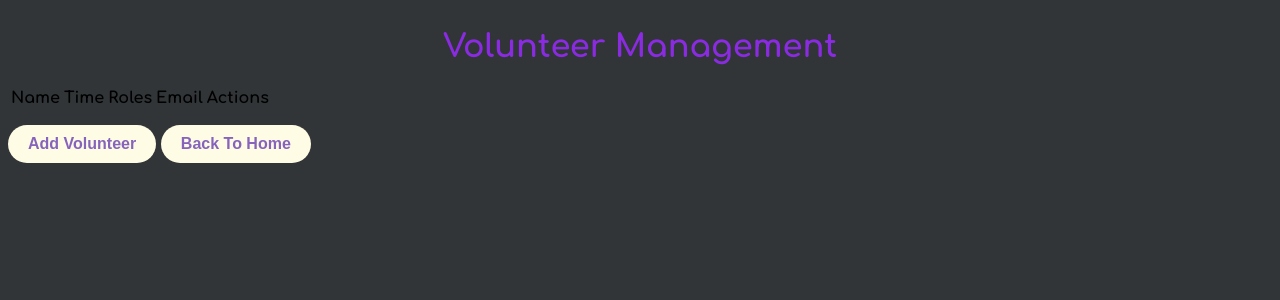
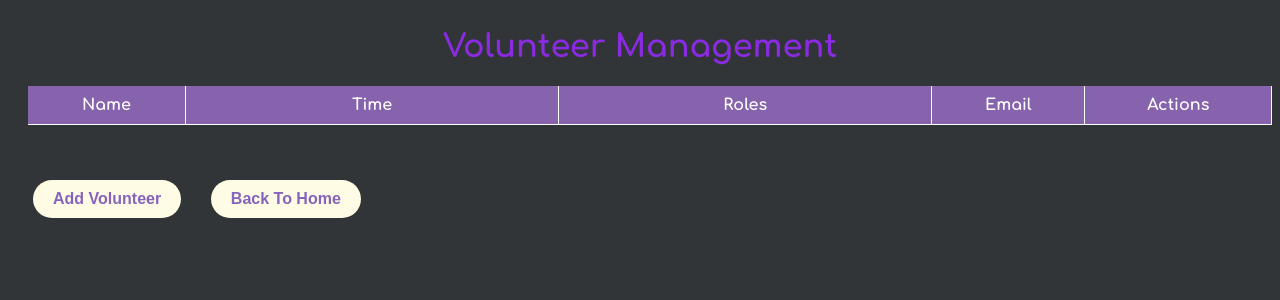
Before and after one commit to tylerglendinning69/KV6002_GroupProject, a PHP site: page /MVolunteerManagement.html in a window 1280 px wide. Shown: the top 300 px of the page. Run offline with PHP 8.4, Linux system fonts and the light colour scheme; lists and menus that the app fills with data are empty.

Commit message:
Added CSS back

```diff
--- a/TB05_Project/TB05css.css
+++ b/TB05_Project/TB05css.css
@@ -54,6 +54,8 @@ input {
     align-items: center;
 }
 
+
+
 .loginBtns .extraBtns3:hover{
     background-color: #1c1d21;
 }
@@ -96,7 +98,6 @@ input {
 .login-body .logoHeading{
     font-size: xx-large;
 }
-
 /* ******************************************************* */
 
 /*-table Input Form*/
@@ -114,6 +115,7 @@ input {
     background-color: #8663bc;
     margin-top: 20px;
     overflow-x: auto; /* Enable horizontal scrolling for smaller screens */
+
 }
 
 /* Header Cells */
@@ -245,8 +247,10 @@ label {
 }
 
 .schedule div {
+    /*border: 1px solid #8663bc;*/
     padding: 10px;
     text-align: center;
+    /*background-color: #1c1d21;*/
     color: #fefce5;
 }
 
@@ -259,6 +263,8 @@ label {
 .schedule-row {
     display: contents;
 }
+
+
 
 .ManLogin{
     margin: 5px;
@@ -304,6 +310,7 @@ label {
     border: 1px solid #1c1d21;
 }
 
+
 .button-container {
     flex: 1;
     display: flex;
@@ -332,10 +339,12 @@ a {
 
 /* Highlight selected time slot */
 .timetable-cell.selected {
-    background-color: #90caf9;
+    background-color: #90caf9; /* Light blue for selection */
     color: #fff;
-    border: 2px solid #005f4b;
+    border: 2px solid #005f4b; /* Darker border for emphasis */
 }
+
+
 
 /*ManagementHome*/
 .darkBody {
@@ -343,15 +352,14 @@ a {
     display: flex;
     flex-direction: column;
     background-color: #313537;
+
 }
-
-.button-container {
+.button-container{
     display: flex;
     flex-direction: row;
     height: 100px;
 }
-
-.MngFeatures {
+.MngFeatures{
     display: flex;
     flex-direction: column;
     place-self: center;
@@ -361,16 +369,17 @@ a {
     margin-left: 10px;
 }
 
-.MngFeatureBtns {
+.MngFeatureBtns{
     margin-top: 10px;
     background-color:#1c1d21 ;
     padding: 15px;
     width: 100%;
     border-radius: 50px;
     transition: background-color 0.25s;
+
 }
 
-.MngFeatureBtns:hover {
+.MngFeatureBtns:hover{
     background-color: #8663bc;
 }
 
@@ -381,16 +390,16 @@ a {
     margin-top: 10px;
 }
 
-.logoHeading {
+.logoHeading{
     color: #f0f0f0;
 }
 
-.heading1 {
+.heading1{
     color: #8663bc;
     font-size: larger;
 }
 
-.extraBtns {
+.extraBtns{
     color: #8663bc;
     font-weight: bold;
     background-color: #fefce5;
@@ -399,7 +408,7 @@ a {
     height: min-content;
 }
 
-.extraBtns:hover {
+.extraBtns:hover{
     color: #f0f0f0;
     background-color: #8663bc;
 }
@@ -412,63 +421,67 @@ a {
     margin-top: 75px;
 }
 
-.footer-content {
+.footer-content{
     padding: 20px;
     font-weight: bold;
+
+
 }
 
-.fcontent {
+.fcontent{
     color: #8663bc;
 }
 
 /*MShiftManagement*/
-.ManagementBtns .extraBtns {
+.ManagementBtns .extraBtns{
     margin-left: 5px;
+
 }
 
-.ManagementBtns {
+.ManagementBtns{
     margin-top: 20px;
 }
 
 /*Role Management*/
-.fontRole {
+.fontRole{
     color: white;
     margin-left: 15px;
     font-weight: 500;
 }
 
-.btnMargin {
+.btnMargin{
     margin-top: 15px;
+
 }
 
-.roleMng-container {
+.roleMng-container{
     display: flex;
     align-self: center;
     flex-direction: column;
 }
 
-.roleInput {
+.roleInput{
     margin-left: 15px;
 }
 
-.roleType {
+.roleType{
     padding: 15px;
     font-weight: bold;
     border: 2px solid #8663ac;
     color: white;
     font-size: medium;
     border-radius: 20px;
-    background-color: #1c1d21;
+    background-color: #1c1d21
 }
 
-.heading2 {
+.heading2{
     color: #fefce5;
     font-weight: 700;
     margin: 10px;
     font-size: larger;
 }
 
-.role-container .header {
+.role-container .header{
     padding-top: 10px;
     padding-bottom: 10px;
     text-align: center;
@@ -476,29 +489,29 @@ a {
 
 /*Add Shift*/
 
-.shift-container {
+.shift-container{
     background-color: #1c1d21;
     height: fit-content;
     width: auto;
     border: 5px solid #8663ac;
 }
 
-.shiftHeadings {
+.shiftHeadings{
     color:#fefce5 ;
     margin: 10px;
 }
 
-.shiftSelect {
+.shiftSelect{
     padding: 5px;
     border-radius: 10px;
     border: 5px solid #8663ac;
 }
 
-.saveShift {
+.saveShift{
     margin:10px;
 }
 
-.roleMargins {
+.roleMargins{
     margin-left: 10px;
     margin-right: 10px;
     background-color: #1c1d21;
@@ -508,42 +521,328 @@ a {
     border-radius: 5px;
 }
 
+
 #roles-container label {
     margin: 5px 0;
     font-size: medium;
     color: #fefce5;
 }
 
-.scheduleForm {
+.scheduleForm{
     display: flex;
     align-self: center;
     margin-top: 100px;
+
 }
 
-#scheduleForm {
+#scheduleForm{
     background-color: #fefce5;
+    padding: 30px;
+    border-radius: 30px;
+}
+
+.workHrsBack{
+    display: flex;
+    justify-self: center;
+    margin-top: 50px;
+}
+
+.heading-label{
+    margin-top: 15px;
+
+}
+
+/*Edit Shifts*/
+
+.extraBtns2{
+
+    font-weight: bold;
+    background-color:#1c1d21 ;
+    border-radius: 50px;
+    transition: background-color 0.25s, color 0.25s, border 0.25s;
+    height: min-content;
+    border: 3px solid #8663ac;
+}
+
+.extraBtns2:hover{
+    color: #f0f0f0;
+    background-color: #8663bc;
+    border: 3px solid black;
+}
+
+.shiftsList{
+    display: flex;
+    flex-wrap: wrap;
+    margin-left: 30px;
+    justify-content: center;
+}
+
+.extraBtnEdit{
+    display: flex;
+    align-self: center;
+    margin-top: 150px;
+}
+
+.editShiftContainer{
+    display: flex;
+    align-self: center;
+    background-color: #fefce5;
+    padding: 30px;
+    border-radius: 20px;
+    border: 5px solid #8663ac;
+}
+
+.editShiftContainer .roleType{
+    margin-bottom: 15px;
+    margin-top: 10px;
+}
+
+.editShiftContainer .extraBtns2{
+    background-color: #8663ac;
+}
+
+/*Volunteer Management*/
+
+.VMcontainer{
     margin-left: 20px;
-    margin-right: 20px;
-    padding: 25px;
-    border-radius: 30px;
-    border: 5px solid #8663ac;
-    width: fit-content;
+    display: flex;
+    margin-bottom: 40px;
+    background-color: #1c1d21;
+    border-radius: 10px;
+}
+
+.volunteer-table{
+    width: 100%;
+    border-collapse: collapse;
+    border-radius: 15px;
+}
+
+.vmHeader{
+
+    color: white;
+    border-right: 1px solid white ;
+    border-bottom: 1px solid white ;
+    background-color: #8663ac;
+    padding: 10px;
+}
+
+.vmHeader1{
+    width: 30%;
+}
+
+.vmHeader2{
+    width: 15%;
+}
+
+.vmBody{
+
+    color: white;
+    border-right: 1px solid white;
+    border-bottom: 1px solid white;
+    text-align: center;
+    padding: 10px;
+}
+
+.VMcontainer .extraBtns{
+    margin-left: 5px;
+}
+
+.VM .btnMargin{
+    margin-left: 25px;
+}
+
+
+/*Volunteer Management*/
+
+.VMcontainer{
+    margin-left: 20px;
+    display: flex;
+    margin-bottom: 40px;
+    background-color: #1c1d21;
+    border-radius: 10px;
+}
+
+.volunteer-table{
+    width: 100%;
+    border-collapse: collapse;
+    border-radius: 15px;
+}
+
+.time-list {
+    padding-left: 20px;
+    list-style-type: none;
+    margin: 0;
+    text-align: left;
+}
+.time-list li {
+    margin-bottom: 5px;
+    font-size: 14px;
+}
+.roles-list {
+    padding-left: 20px;
+    list-style-type: none;
+    margin: 0;
+    text-align: left;
+}
+.roles-list li {
+    margin-bottom: 5px;
+    font-size: 14px;
+}
+
+.vmHeader{
+
+    color: white;
+    border-right: 1px solid white ;
+    border-bottom: 1px solid white ;
+    background-color: #8663ac;
+    padding: 10px;
+}
+
+.vmHeader1{
+    width: 30%;
+}
+
+.vmHeader2{
+    width: 15%;
+}
+
+.vmBody{
+
+    color: white;
+    border-right: 1px solid white;
+    text-align: center;
+    padding: 10px;
+}
+
+.VMcontainer .extraBtns{
+    margin-left: 5px;
+}
+
+.VM .btnMargin{
+    margin-left: 25px;
+}
+
+
+.gamification-container {
+    text-align: center;
+    margin-top: 20px;
+}
+
+.image-buttons button {
+    margin: 5px;
+    padding: 10px 15px;
+    font-size: 16px;
+    cursor: pointer;
+}
+
+.image-buttons button:hover {
+    background-color: #ddd;
+}
+
+/*Edit Volunteer*/
+.editVolunteer{
+    display: flex;
     flex-direction: column;
     align-self: center;
+    background-color: #fefce5;
+    padding: 25px;
+    border-radius: 20px;
+    border: 5px solid #8663ac;
 }
 
-.scheduleForm {
-    display: flex;
-    flex-direction: column;
-    gap: 10px;
+.editVolunteer .extraBtns2{
+    background-color: #8663ac;
 }
 
-.scheduleForm label {
+.sChanges{
+    padding: 10px;
+    width: fit-content;
+    color: white;
     font-size: medium;
+    font-weight: bold;
 }
 
-.scheduleForm input {
+/*navbar*/
+.nav-bar{
+    display: flex;
+    justify-content: space-between;
+}
+
+.logout-container{
+    margin-top: 25px;
+}
+
+.logout-btn{
+    font-size: larger;
+    text-decoration: none;
+    color: #bebfbe;
+    transition: color 0.25s;
+}
+
+.logout-btn:hover{
+    color: white;
+}
+
+/*----------------------------------------------------------*/
+
+.scheduleForm .extraBtns3{
+    background-color: #8663ac;
+    color: white;
+    transition: background-color 0.25s;
+}
+
+.form-white{
+    display: flex;
+    justify-content: center;
+    margin-top: 150px;
+}
+
+.sideBtns{
+    color: white;
+    font-weight: bold;
+    background-color: #8663ac;
+    border-radius: 50px;
+    transition: background-color 0.25s, color 0.25s;
+    height: min-content;
+}
+
+#editRoleForm .button-container{
+    margin-top: 20px;
+}
+
+#addRoleForm .button-container{
+    margin-top: 20px;
+}
+
+.schedule-cell.selected{
+    border: 2px solid #fefce5;
+    background-color: #8663ac;
+}
+
+
+/*Input References*/
+
+.inputGrid{
+    display: grid;
+}
+
+.timetable-role{
+    color: white;
+    font-weight: bolder;
+    background-color: #8663ac;
     padding: 10px;
-    border-radius: 10px;
-    border: 1px solid #8663ac;
+    margin-bottom: 5px;
+    font-size: 15px;
 }
+
+.timetable-role.selected{
+    background-color: #fefce5;
+    color: #8663ac;
+    transition: color 0.25s background-color 0.25s;
+}
+
+.bold-heading{
+    color: #fefce5;
+    font-weight: bold;
+    margin-top: 50px;
+}
```
